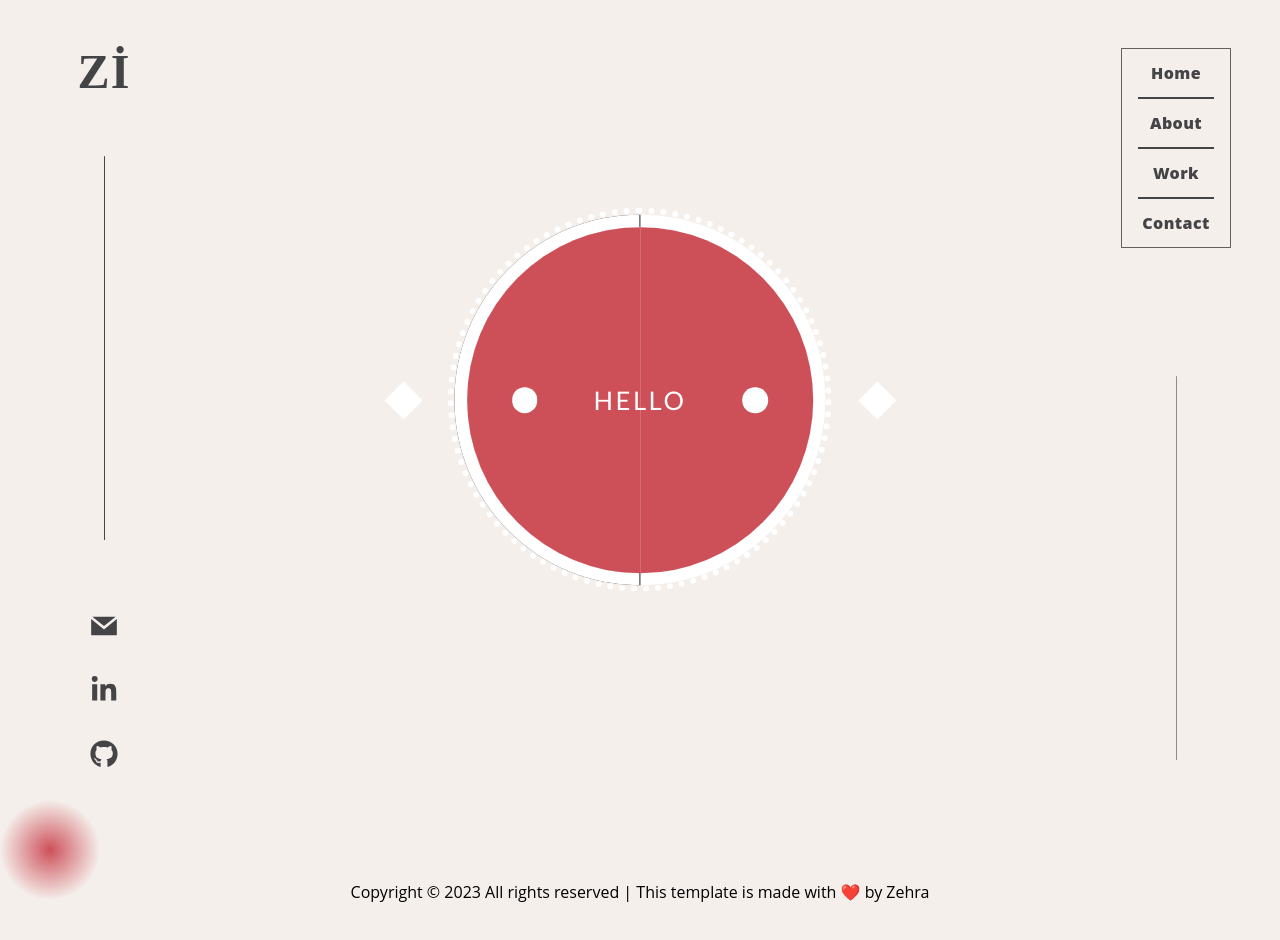
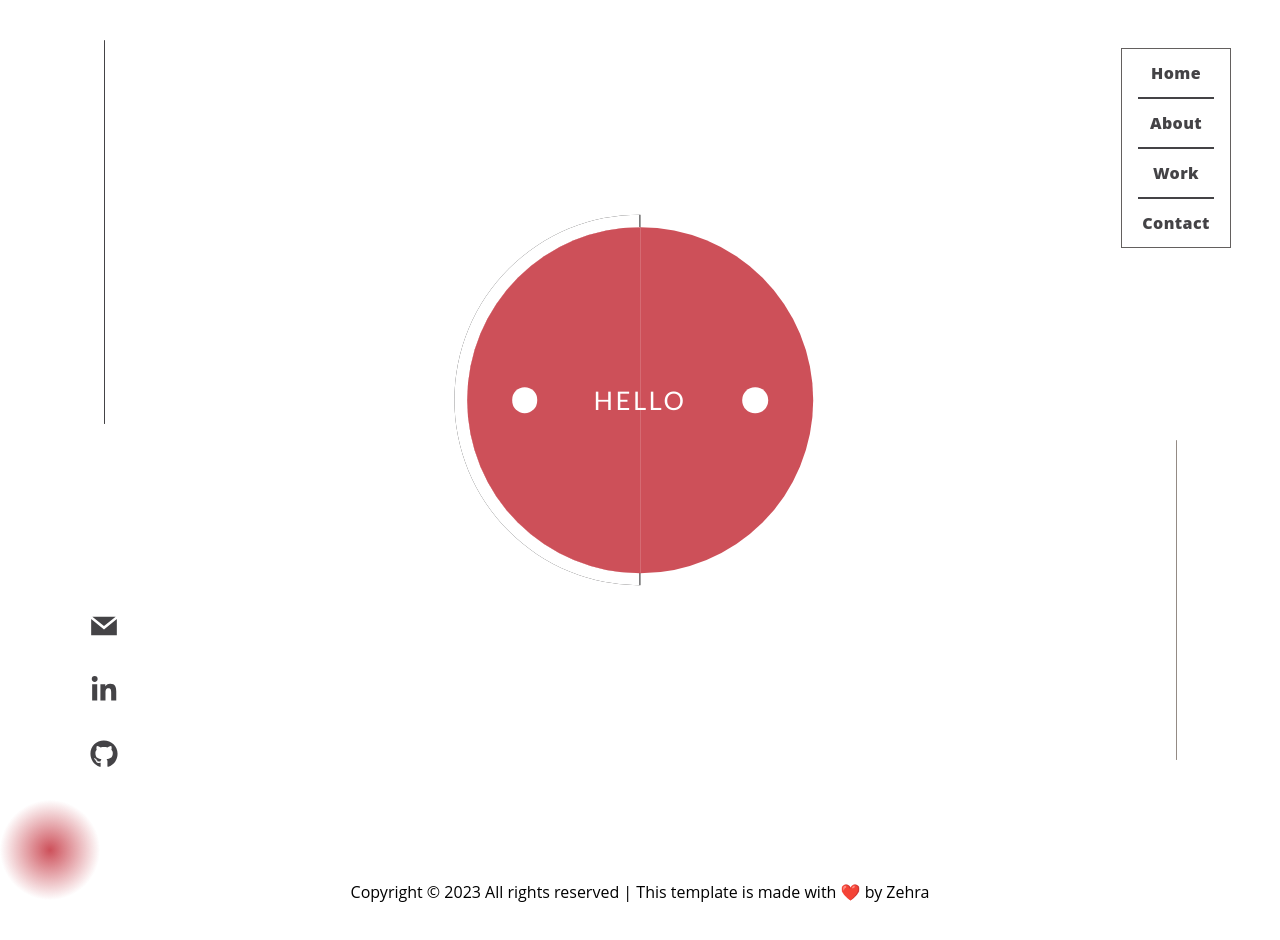
Before and after one commit to zehraikizler/zehra-ikizler, a Next.js app: page / in a window 1280 px wide. Shown: the top 940 px of the page. Built offline with nearby package versions, Linux system fonts and the light colour scheme.

Commit message:
css update

```diff
--- a/src/app/layout.js
+++ b/src/app/layout.js
@@ -10,7 +10,7 @@ export default function RootLayout({ children }) {
   return (
     <html lang="tr">
       <head />
-      <body className="bg-light relative">
+      <body className="bg-white relative overflow-x-hidden">
         <div>
           <LeftSidebar />
           <RightSidebar />
--- a/src/components/sidebar/leftSidebar/index.js
+++ b/src/components/sidebar/leftSidebar/index.js
@@ -5,17 +5,9 @@ import Link from "next/link";
 
 function LeftSidebar() {
   return (
-    <div className="min-h-screen bg-light text-dark absolute left-0 w-52 z-10">
+    <div className="min-h-screen bg-white text-dark absolute left-0 w-52 z-10">
       <div className="sidebar min-h-screen w-52 overflow-hidden fixed">
-        <div className="flex h-screen flex-col justify-between pt-2 pb-6">
-          <div className="flex items-center justify-center">
-            <Link
-              href="/"
-              className="font-bold text-5xl font-dancing tracking-wide mt-10 cursor-pointer"
-            >
-              Zİ
-            </Link>
-          </div>
+        <div className="flex h-screen flex-col justify-between pt-10 pb-6">
           <div className="flex justify-center items-center">
             <div className="h-96 w-[1px] bg-dark rounded-lg"></div>
           </div>
@@ -28,7 +20,7 @@ function LeftSidebar() {
               </li>
               <li className="min-w-max">
                 <Link
-                  href="https://www.linkedin.com/in/zehra-ikizler-831573208/"
+                  href="https://www.linkedin.com/in/zehraikizler/"
                   className="flex items-center px-4 py-3"
                   target="_blank"
                 >
--- a/src/components/sidebar/rightSidebar/index.js
+++ b/src/components/sidebar/rightSidebar/index.js
@@ -3,7 +3,7 @@ import React from "react";
 
 function RightSidebar() {
   return (
-    <div className="min-h-screen bg-light text-dark  w-52 absolute right-0 z-10">
+    <div className="min-h-screen bg-white text-dark  w-52 absolute right-0 z-10">
       <div className="sidebar min-h-screen w-52 overflow-hidden fixed">
         <div className="flex h-screen flex-col justify-between pt-2 pb-6">
           <div className="flex items-center justify-center mt-10">
@@ -30,8 +30,8 @@ function RightSidebar() {
               </li>
             </ul>
           </div>
-          <div className="flex justify-center items-center mb-4">
-            <div className="h-96 w-[1px] bg-secondary rounded-lg"></div>
+          <div className="flex justify-center items-center mb-4 mt-6">
+            <div className="h-80 w-[1px] bg-secondary rounded-lg"></div>
           </div>
         </div>
       </div>
--- a/src/components/ui/animation/index.js
+++ b/src/components/ui/animation/index.js
@@ -3,44 +3,7 @@ import "./style.css";
 
 function Animation() {
   return (
-    <div className="relative w-screen h-screen z-0">
-      {/* <div className="animation01">
-        <div className="rhombus_small">
-          <div className="rhombus">
-            <div className="border_box">
-              <span className="line line01"></span>
-              <span className="line line02"></span>
-              <span className="line line03"></span>
-              <span className="line line04"></span>
-              <span className="circle circle01"></span>
-              <span className="circle circle02"></span>
-              <span className="circle circle03"></span>
-              <span className="circle circle04"></span>
-              <span className="animation_line animation_line01"></span>
-              <span className="animation_line_wrapper animation_line02_wrapper">
-                <span className="animation_line animation_line02"></span>
-              </span>
-              <span className="animation_line animation_line03"></span>
-              <span className="animation_line_wrapper animation_line04_wrapper">
-                <span className="animation_line animation_line04"></span>
-              </span>
-              <span className="animation_line animation_line05"></span>
-              <span className="animation_line_wrapper animation_line06_wrapper">
-                <span className="animation_line animation_line06"></span>
-              </span>
-              <span className="animation_line animation_line07"></span>
-              <span className="animation_line_wrapper animation_line08_wrapper">
-                <span className="animation_line animation_line08"></span>
-              </span>
-            </div>
-            <div className="wave">
-              <div className="wave_wrapper">
-                <div className="wave_box"></div>
-              </div>
-            </div>
-          </div>
-        </div>
-      </div> */}
+    <div className="relative w-screen h-screen z-0 overflow-x-hidden">
       <div className="animation02">
         <div className="rhombus_box">
           <span className="rhombus_item_wrapper rhombus_item01_wrapper">
--- a/src/container/about/index.js
+++ b/src/container/about/index.js
@@ -10,7 +10,7 @@ import { motion } from "framer-motion";
 const AboutPage = () => {
   return (
     <div className="mx-80">
-      <div className="mx-16 pt-20 relative mb-[550px]">
+      <div className="h-screen mx-16 relative flex items-center">
         <motion.h3
           className="font-bold text-9xl text-dark font-mono"
           initial={{ opacity: 0, scale: 0.5 }}
@@ -31,32 +31,6 @@ const AboutPage = () => {
           Hello, <br /> I'm
           <br /> Zehra.
         </motion.h3>
-        <motion.div
-          className="absolute"
-          style={{ right: 0 }}
-          initial={{ opacity: 0, scale: 0.5 }}
-          animate={{ opacity: 1, scale: 1 }}
-          transition={{
-            default: {
-              duration: 0.3,
-              ease: [0, 0.71, 0.2, 1.01],
-            },
-            scale: {
-              type: "spring",
-              damping: 10,
-              stiffness: 100,
-              restDelta: 0.001,
-            },
-          }}
-        >
-          <Image
-            src="https://media.licdn.com/dms/image/D4D03AQEpP_jIAnIviw/profile-displayphoto-shrink_800_800/0/1670316527183?e=1681948800&v=beta&t=tGVAfswQ6c2YMnnul00B1Xk8oesV1cZ7RZj9QZ-JKLY"
-            alt="profile"
-            className="rounded-2xl"
-            width="450"
-            height="450"
-          />
-        </motion.div>
       </div>
 
       <div className="mx-16">
--- a/src/container/home/index.js
+++ b/src/container/home/index.js
@@ -3,9 +3,8 @@ import Animation from "@/components/ui/animation";
 
 function HomePage() {
   return (
-    <div>
+    <div className="overflow-x-hidden">
       <Animation />
-      {/* <div className="mx-56 h-32"></div> */}
     </div>
   );
 }
```
Also changed, not shown: src/components/ui/animation/style.css (+0 -364 lines).
